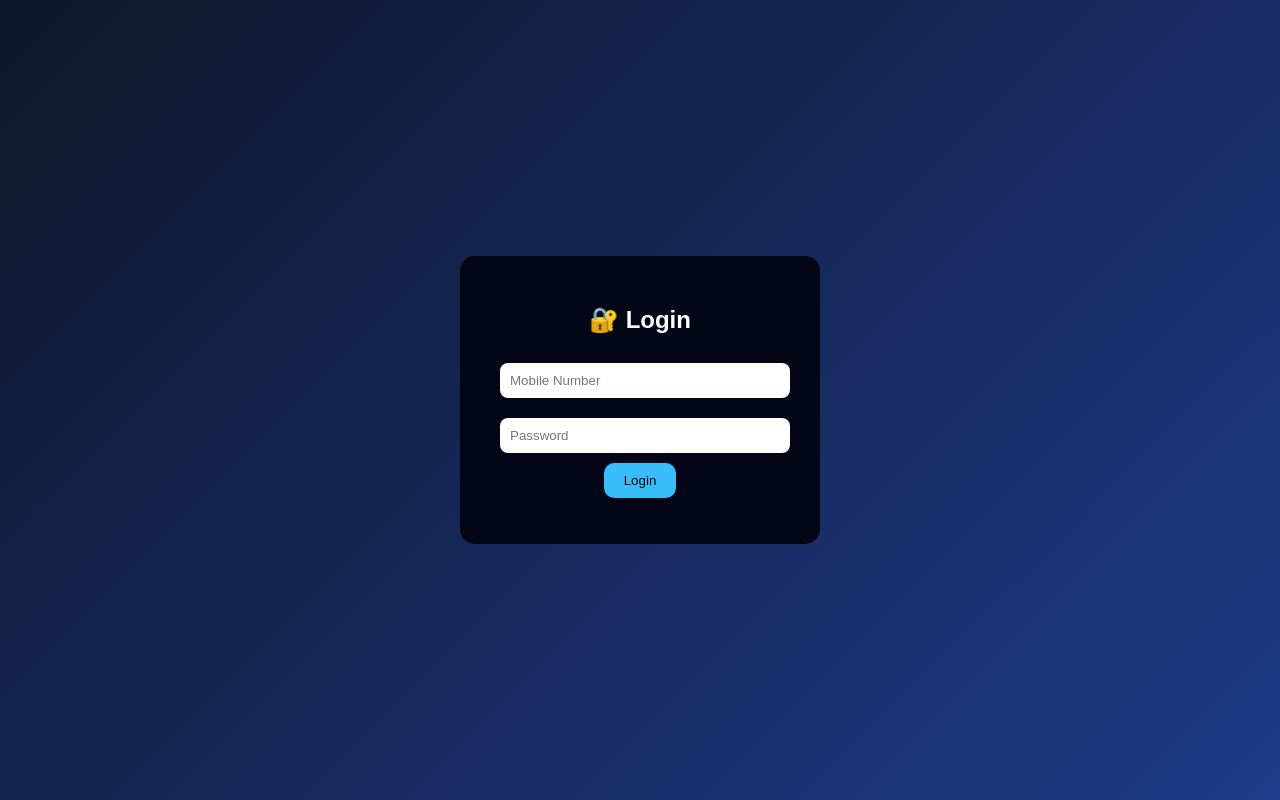
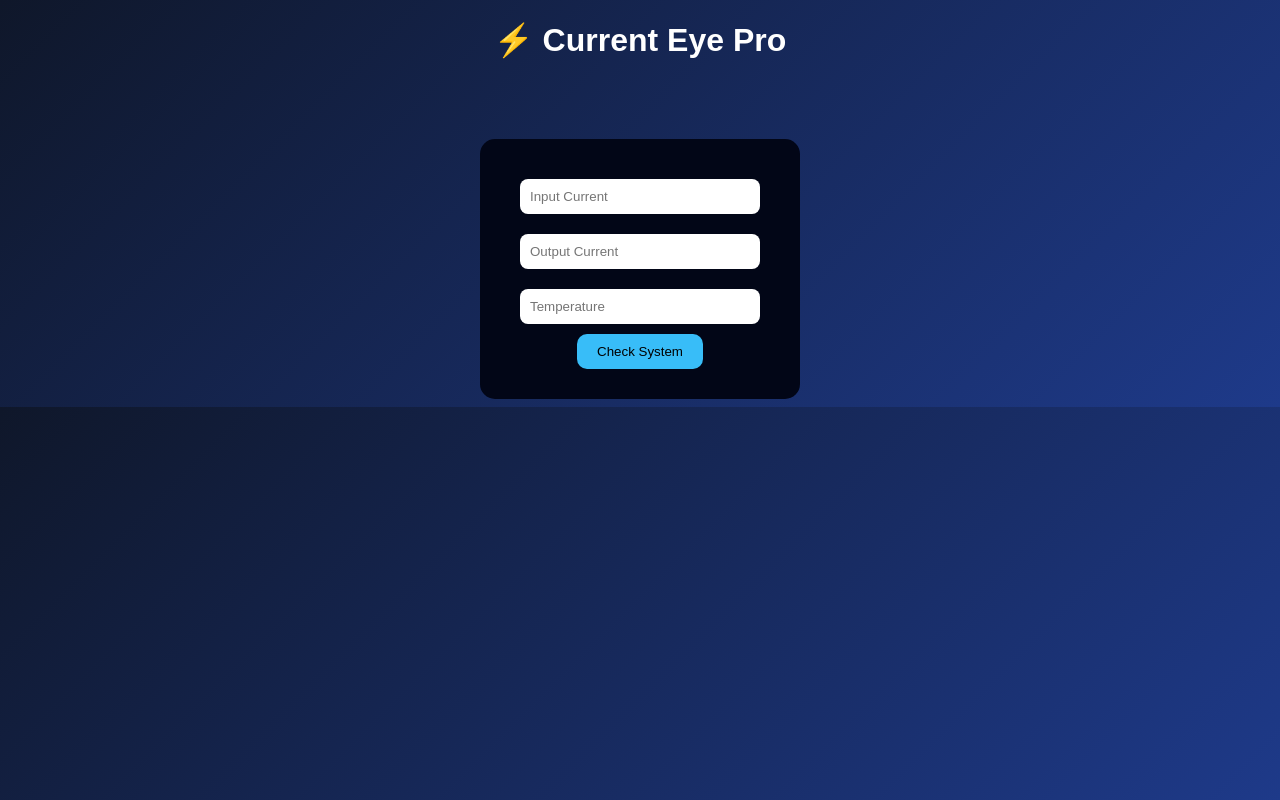
Before and after one commit to mukeshmurugan889-ai/electricity-project, a Flask app: page / in a window 1280 px wide. Run offline with Flask 3, Linux system fonts and the light colour scheme.

Commit message:
Update index.html

```diff
--- a/templates/index.html
+++ b/templates/index.html
@@ -2,35 +2,22 @@
 <html>
 <head>
 <title>Current Eye Pro</title>
-
 <style>
 body {
-  margin: 0;
-  font-family: Arial;
   background: linear-gradient(135deg, #0f172a, #1e3a8a);
   color: white;
+  text-align: center;
+  font-family: Arial;
 }
 
-/* LOGIN */
-#loginPage {
-  display: flex;
-  height: 100vh;
-  justify-content: center;
-  align-items: center;
-}
-
-.login-box {
-  background: #020617;
-  padding: 30px;
-  border-radius: 15px;
-  width: 300px;
-  text-align: center;
+.container {
+  margin-top: 80px;
 }
 
 input {
-  width: 90%;
   padding: 10px;
   margin: 10px;
+  width: 220px;
   border-radius: 8px;
   border: none;
 }
@@ -43,131 +30,34 @@ button {
   cursor: pointer;
 }
 
-/* DASHBOARD */
-#dashboard { display: none; }
-
-header {
+.box {
   background: #020617;
-  padding: 20px;
-  text-align: center;
-  font-size: 26px;
-  color: #38bdf8;
-}
-
-.container { padding: 20px; }
-
-.card {
-  background: #1e293b;
-  padding: 20px;
-  margin: 10px;
+  padding: 30px;
   border-radius: 15px;
   display: inline-block;
-  width: 200px;
-  text-align: center;
 }
-
-.value { font-size: 22px; font-weight: bold; }
-
-.green { color: #22c55e; }
-.red { color: #ef4444; }
-.orange { color: #f97316; }
-
-.section { margin-top: 30px; }
 </style>
 </head>
 
 <body>
 
-<!-- LOGIN -->
-<div id="loginPage">
-  <div class="login-box">
-    <h2>🔐 Login</h2>
-    <input type="text" id="mobile" placeholder="Mobile Number">
-    <input type="password" id="password" placeholder="Password">
-    <button onclick="login()">Login</button>
-    <p id="loginMsg"></p>
-  </div>
-</div>
-
-<!-- DASHBOARD -->
-<div id="dashboard">
-
-<header>⚡ Current Eye - Smart Monitoring</header>
+<h1>⚡ Current Eye Pro</h1>
 
 <div class="container">
+  <div class="box">
 
-<h2>📊 Live Dashboard</h2>
+    <form action="/check" method="post">
 
-<div class="card"><h3>Input Current</h3><div class="value" id="inputCurrent">--</div></div>
+      <input name="input_current" placeholder="Input Current" required><br>
+      <input name="output_current" placeholder="Output Current" required><br>
+      <input name="temperature" placeholder="Temperature" required><br>
 
-<div class="card"><h3>Output Current</h3><div class="value" id="outputCurrent">--</div></div>
+      <button type="submit">Check System</button>
 
-<div class="card"><h3>Temperature</h3><div class="value" id="temp">--</div></div>
-
-<div class="card"><h3>Status</h3><div class="value" id="status">Waiting...</div></div>
-
-<br>
-<button onclick="simulate()">🔄 Simulate</button>
-
-<div class="section">
-<h2>🚨 Alert Message</h2>
-<p id="alertMsg">No Alerts</p>
-</div>
+    </form>
 
   </div>
 </div>
 
-<script>
-
-// LOGIN
-function login() {
-  let m = document.getElementById("mobile").value;
-  let p = document.getElementById("password").value;
-
-  if (m === "1234567890" && p === "admin") {
-    document.getElementById("loginPage").style.display = "none";
-    document.getElementById("dashboard").style.display = "block";
-  } else {
-    document.getElementById("loginMsg").innerText = "Invalid Login!";
-  }
-}
-
-// SIMULATION
-function simulate() {
-
-  let inputCurrent = Math.floor(Math.random() * 60);
-  let outputCurrent = Math.floor(Math.random() * 40);
-  let temp = Math.floor(Math.random() * 80);
-
-  document.getElementById("inputCurrent").innerText = inputCurrent + " A";
-  document.getElementById("outputCurrent").innerText = outputCurrent + " A";
-  document.getElementById("temp").innerText = temp + " °C";
-
-  let status = document.getElementById("status");
-
-  if (inputCurrent > outputCurrent) {
-    status.innerText = "⚠️ Theft Detected";
-    status.className = "value red";
-    document.getElementById("alertMsg").innerText = "⚠️ Theft Detected!";
-  }
-  else if (inputCurrent > 50) {
-    status.innerText = "⚡ Overload";
-    status.className = "value orange";
-    document.getElementById("alertMsg").innerText = "⚡ Overload!";
-  }
-  else if (temp > 60) {
-    status.innerText = "🔥 High Temp";
-    status.className = "value orange";
-    document.getElementById("alertMsg").innerText = "🔥 High Temperature!";
-  }
-  else {
-    status.innerText = "Normal";
-    status.className = "value green";
-    document.getElementById("alertMsg").innerText = "No Alerts";
-  }
-}
-
-</script>
-
 </body>
 </html>
```
Lines whose indentation alone changed are shown as unchanged.
